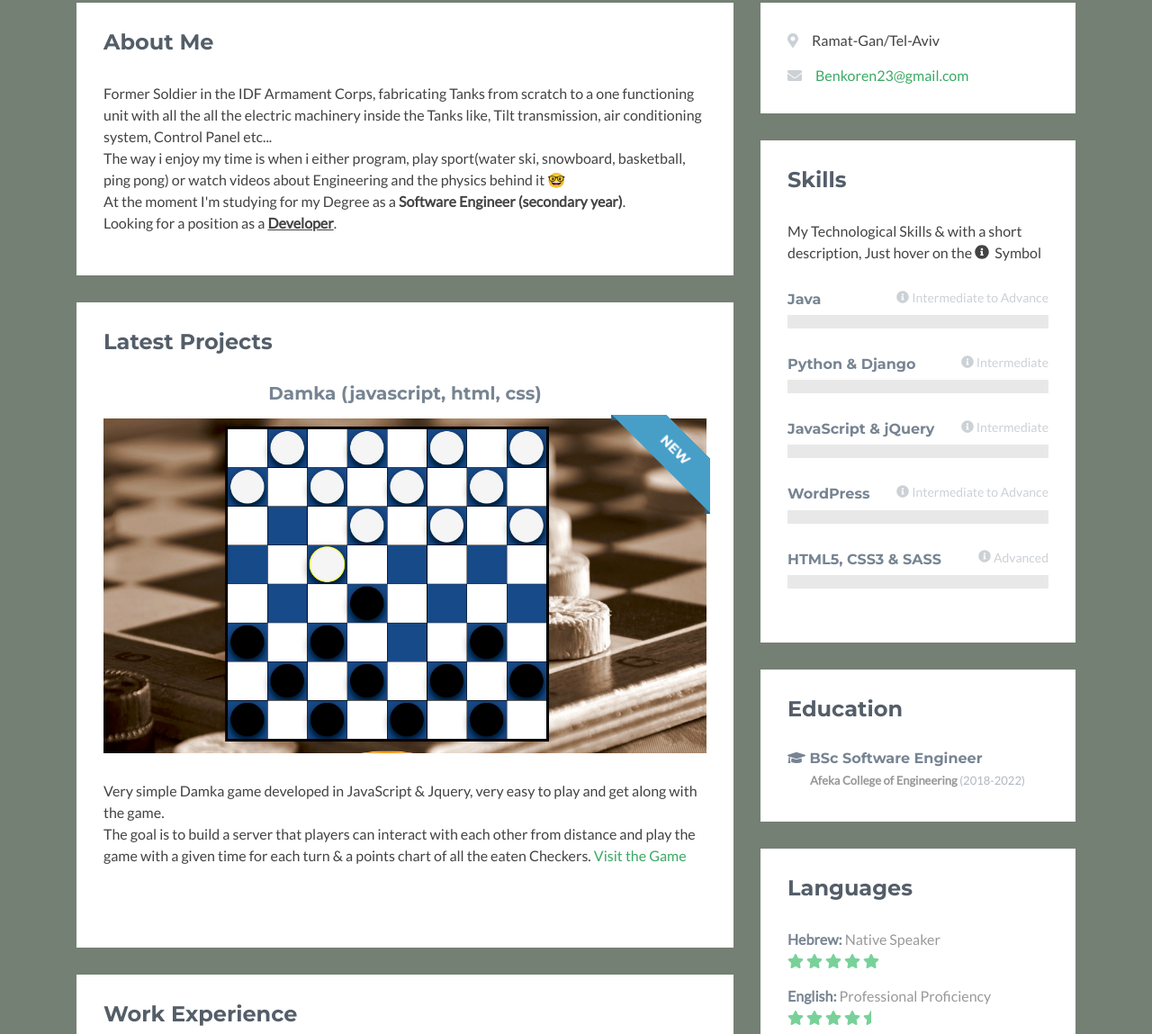
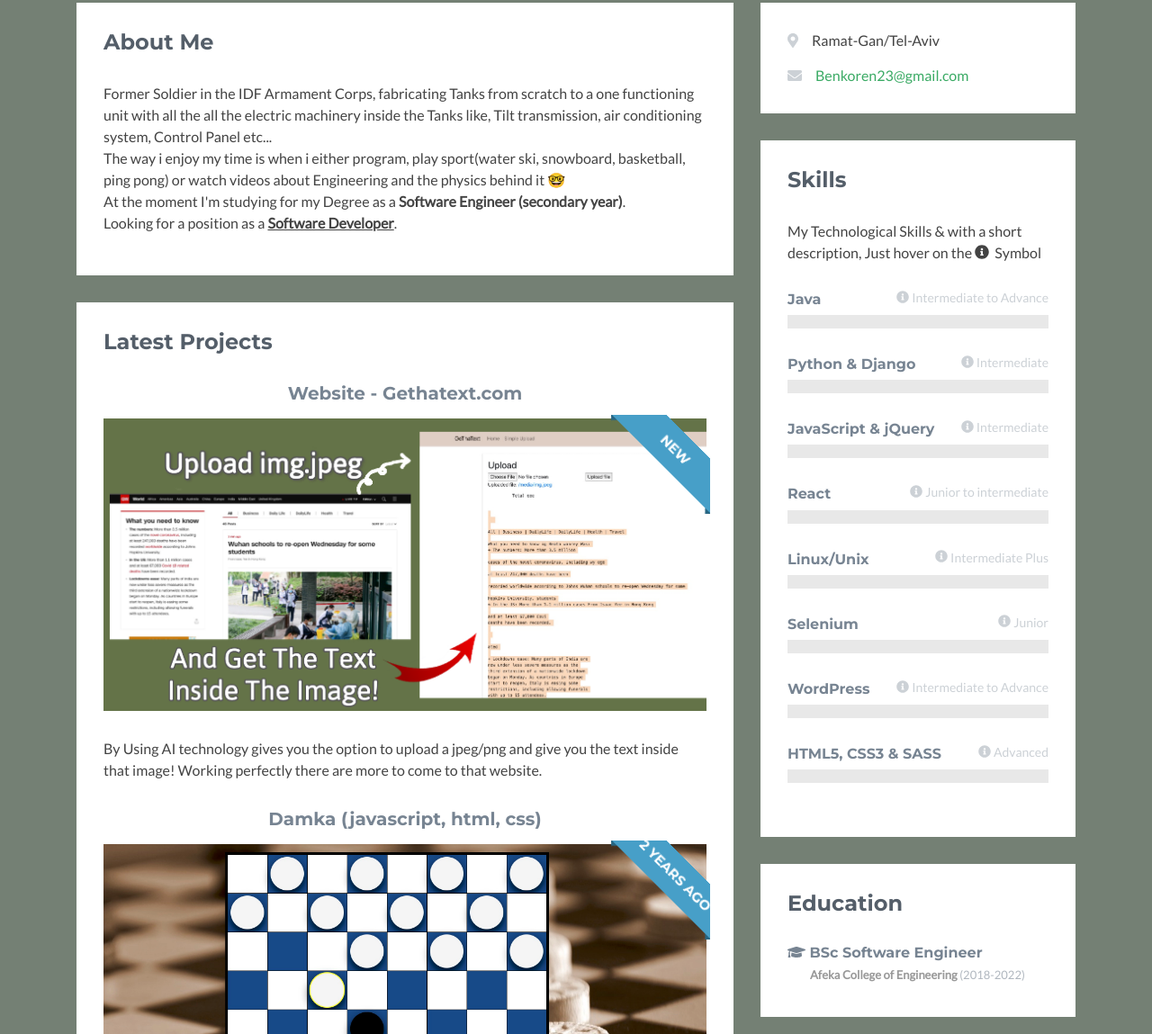
Before and after one commit to BenK93/Ben-Koren-Kruiger, a plain HTML site: page index.html in a window 1280 px wide. Shown: the part 345-1494 px from the top of the page at 90% size. Drawn offline with nearby package versions, Linux system fonts and the light colour scheme; no server answers; a script that the page names is missing; some icons are missing.

Commit message:
new project update

```diff
--- a/index.html
+++ b/index.html
@@ -37,7 +37,7 @@
             <img class="profile-image img-fluid float-left" src="assets/images/profile.png" alt="Ben koren" />
             <div class="profile-content float-left">
                 <h1 class="name">Ben Koren Kruiger</h1>
-                <h2 class="desc">Developer</h2>
+                <h2 class="desc">Software Developer</h2>
                 <ul class="social list-inline">
                     <li class="list-inline-item"><a href="https://www.linkedin.com/in/ben-koren-kruiger/"><i class="fab fa-linkedin-in"></i></a></li>
                     <li class="list-inline-item"><a href="https://github.com/BenK93"><i class="fab fa-github-alt"></i></a></li>
@@ -60,7 +60,7 @@
                                    The way i enjoy my time is when i either program, play sport(water ski, snowboard, basketball, ping pong) or watch videos about Engineering and the physics behind it 🤓<br>
                                     At the moment I'm studying for my Degree as a <strong>Software Engineer (secondary year)</strong>.<br>
 
-                                    Looking for a position as a <strong><u>Developer</u></strong>.
+                                    Looking for a position as a <strong><u>Software Developer</u></strong>.
                         </div><!--//content-->
                     </div><!--//section-inner-->
                 </section><!--//section-->
@@ -71,6 +71,24 @@
                         <div class="content">
 
                             <div class="item featured text-center">
+                                <h3 class="title"><a href="https://gethatext.com" target="_blank">Website - Gethatext.com</a></h3>
+                                <p></p>
+                                <div class="featured-image has-ribbon">
+                                    <a href="http://gethatext.com" target="_blank">
+                                    <img class="img-fluid project-image" src="assets/images/projects/gethatext.jpg" alt="project name" />
+                                    </a>
+                                    <div class="ribbon">
+                                        <div class="text">New</div>
+                                    </div>
+                                </div>
+
+                                <div class="desc text-left">
+                                    <p>
+                                        By Using AI technology gives you the option to upload a jpeg/png and give you the text inside that image!
+                                        Working perfectly there are more to come to that website.
+                                    </p>
+                                </div><!--//desc-->
+
                                 <h3 class="title"><a href="https://github.com/BenK93/Damka-Game" target="_blank">Damka (javascript, html, css)</a></h3>
                                 <p></p>
                                 <div class="featured-image has-ribbon">
@@ -78,7 +96,7 @@
                                     <img class="img-fluid project-image" src="assets/images/projects/Checker-game.jpg" alt="project name" />
                                     </a>
                                     <div class="ribbon">
-                                        <div class="text">New</div>
+                                        <div class="text">2 Years Ago</div>
                                     </div>
                                 </div>
 
@@ -153,7 +171,7 @@
                             <div class="skillset">
 
                                 <div class="item">
-                                        <h3 class="level-title">Java<span class="level-label" data-toggle="tooltip" data-placement="left" data-animation="true" title="Know most of the Java programming from my Bachlor Degree (OOP + Java fundementals + JavaFX)"><i class="fas fa-info-circle"></i>Intermediate to Advance</span></h3>
+                                        <h3 class="level-title">Java<span class="level-label" data-toggle="tooltip" data-placement="left" data-animation="true" title="Basic + OOP + Design Pattern"><i class="fas fa-info-circle"></i>Intermediate to Advance</span></h3>
                                         <div class="level-bar">
                                             <div class="level-bar-inner" data-level="80%">
                                             </div>
@@ -161,7 +179,7 @@
                                     </div><!--//item-->
 
                                 <div class="item">
-                                    <h3 class="level-title">Python &amp; Django<span class="level-label" data-toggle="tooltip" data-placement="left" data-animation="true" title="Developed a bit on Django Platform & familiar with it"><i class="fas fa-info-circle"></i>Intermediate</span></h3>
+                                    <h3 class="level-title">Python &amp; Django<span class="level-label" data-toggle="tooltip" data-placement="left" data-animation="true" title="few projects with Django"><i class="fas fa-info-circle"></i>Intermediate</span></h3>
                                     <div class="level-bar">
                                         <div class="level-bar-inner" data-level="60%">
                                         </div>
@@ -177,9 +195,33 @@
                                 </div><!--//item-->
 
                                 <div class="item">
+                                    <h3 class="level-title">React <span class="level-label" data-toggle="tooltip" data-placement="left" data-animation="true" title="Small/Medium projects"><i class="fas fa-info-circle"></i>Junior to intermediate</span></h3>
+                                    <div class="level-bar">
+                                        <div class="level-bar-inner" data-level="45%">
+                                        </div>
+                                    </div><!--//level-bar-->
+                                </div><!--//item-->
+
+                                <div class="item">
+                                    <h3 class="level-title">Linux/Unix<span class="level-label" data-toggle="tooltip" data-placement="left" data-animation="true" title="Know how to handle/navigate the systems"><i class="fas fa-info-circle"></i>Intermediate Plus</span></h3>
+                                    <div class="level-bar">
+                                        <div class="level-bar-inner" data-level="75%">
+                                        </div>
+                                    </div><!--//level-bar-->
+                                </div><!--//item-->
+
+                                <div class="item">
+                                    <h3 class="level-title">Selenium<span class="level-label" data-toggle="tooltip" data-placement="left" data-animation="true" title="Know how to handle/navigate the systems"><i class="fas fa-info-circle"></i>Junior</span></h3>
+                                    <div class="level-bar">
+                                        <div class="level-bar-inner" data-level="40%">
+                                        </div>
+                                    </div><!--//level-bar-->
+                                </div><!--//item-->
+
+                                <div class="item">
                                     <h3 class="level-title">WordPress<span class="level-label" data-toggle="tooltip" data-placement="left" data-animation="true" title="familiar with wordpress stracture and Developed a few websites."><i class="fas fa-info-circle"></i>Intermediate to Advance</span></h3>
                                     <div class="level-bar">
-                                        <div class="level-bar-inner" data-level="78%">
+                                        <div class="level-bar-inner" data-level="73%">
                                         </div>
                                     </div><!--//level-bar-->
                                 </div><!--//item-->
```
Also changed, not shown: assets/images/projects/gethatext.jpg (added), 1 other file.
